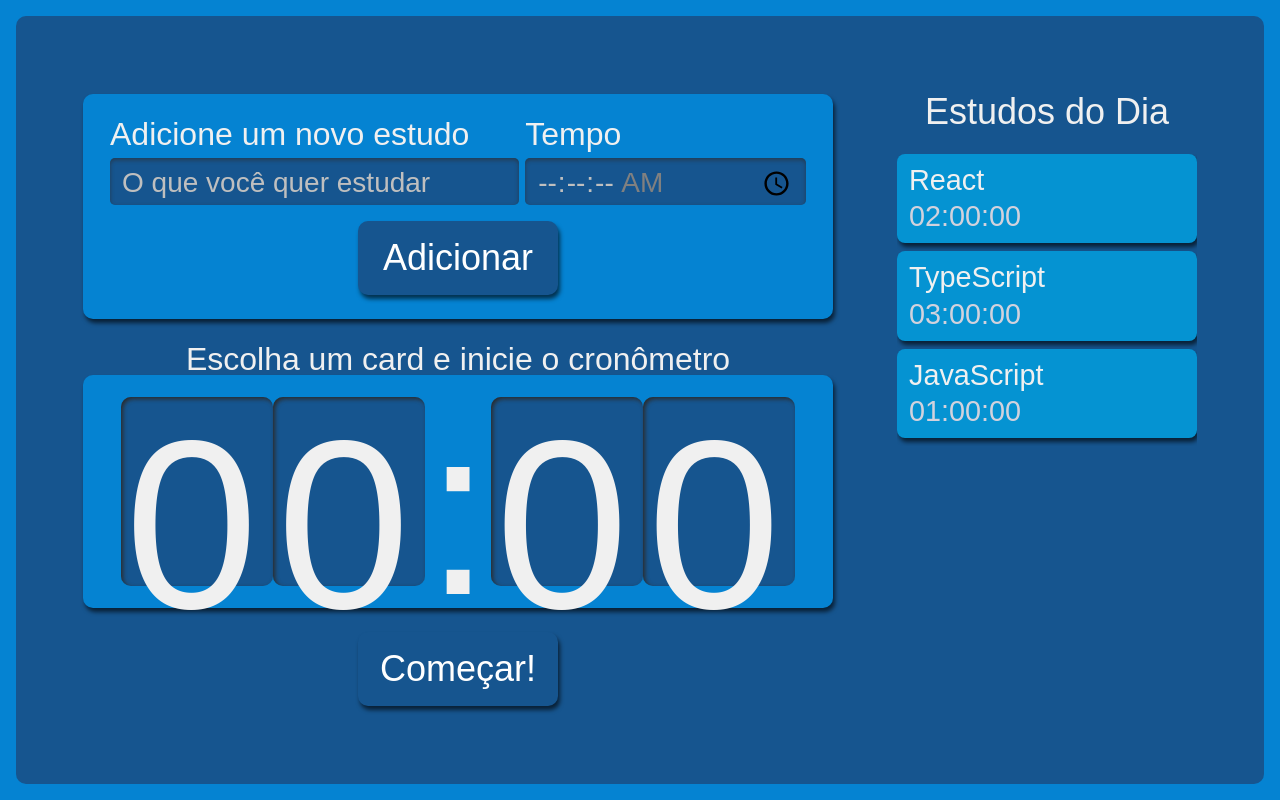
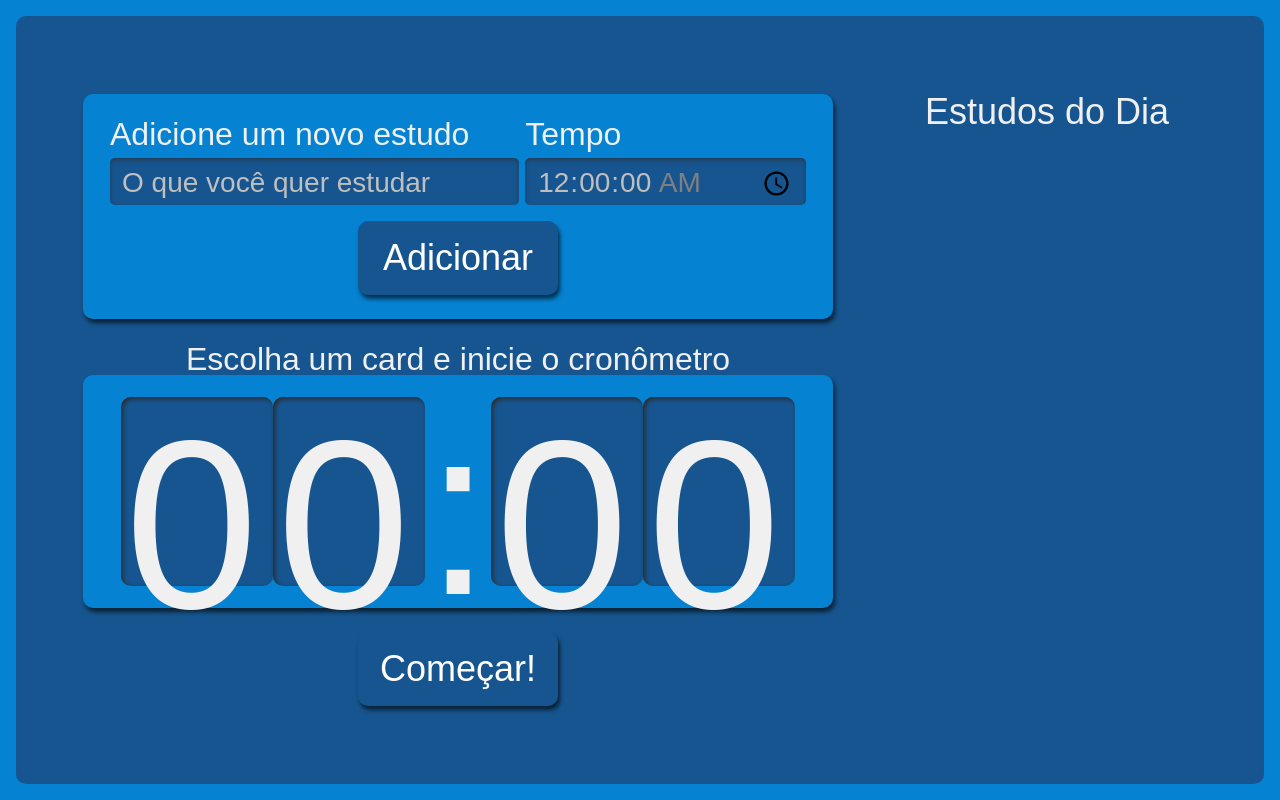
Before and after one commit to ogustavoalves/React-TypeScript, a React (Create React App) app in the folder alura-studies/: page / in a window 1280 px wide. Built offline with nearby package versions, Linux system fonts and the light colour scheme.

Commit message:
:construction: timer and list features

```diff
--- a/alura-studies/src/components/Botao/index.tsx
+++ b/alura-studies/src/components/Botao/index.tsx
@@ -3,6 +3,7 @@ import style from  './Botao.module.scss'
 
 interface Props {
     children: React.ReactNode;
+    type?: string
 }
 
 class Botao extends React.Component <Props>{
--- a/alura-studies/src/components/Formulario/index.tsx
+++ b/alura-studies/src/components/Formulario/index.tsx
@@ -1,11 +1,39 @@
 import React from "react";
 import Botao from "../Botao";
 import style from './Formulario.module.scss';
+import { InterfaceTarefa } from "../../types/ITarefa";
 
-class Formulario extends React.Component {
+class Formulario extends React.Component<{
+    setTarefas:React.Dispatch<React.SetStateAction<InterfaceTarefa[]>>
+    }> {
+    state = {
+        tarefa: "",
+        tempo: "00:00"
+    }
+
+    addTarefa (evento: React.FormEvent<HTMLFormElement>) {
+        evento.preventDefault();
+        this.props.setTarefas(tarefasAntigas =>
+            [
+                ...tarefasAntigas,
+                {
+                    ...this.state,
+                    selecionado: false,
+                    completado: false
+                }
+            ]
+        );
+
+        //"limpa" o formulário após o submit
+        this.setState({
+            tarefa: "",
+            tempo: "00:00"
+        })
+    }
+
     render () {
         return (
-            <form className={style.novaTarefa}>
+            <form className={style.novaTarefa} onSubmit={this.addTarefa.bind(this)}>
                 <div className={style.inputContainer}>
                     <label htmlFor="tarefa">
                         Adicione um novo estudo
@@ -13,10 +41,12 @@ class Formulario extends React.Component {
                     <input
                         type="text"
                         name="tarefa"
+                        value={this.state.tarefa}
+                        onChange={evento => this.setState({...this.state, tarefa: evento.target.value})}
                         id="tarefa"
                         placeholder="O que você quer estudar"
                     />
-                </div >
+                </div>
                 <div className={style.inputContainer}>
                     <label htmlFor="tempo">
                         Tempo
@@ -25,13 +55,15 @@ class Formulario extends React.Component {
                         type="time"
                         step="1"
                         name="tempo"
+                        value={this.state.tempo}
+                        onChange={evento => this.setState({...this.state, tempo: evento.target.value})}
                         id="tempo"
                         min="00:00:00"
                         max="01:30:00"
                         required
                     />
                 </div>
-                <Botao>Adicionar</Botao>
+                <Botao type="submit">Adicionar</Botao>
 
             </form>
         )
--- a/alura-studies/src/components/Lista/Lista.module.scss
+++ b/alura-studies/src/components/Lista/Lista.module.scss
@@ -5,6 +5,13 @@
     h2 {
       font-size: 1.25rem;
       margin-bottom: 12px;
+
+      &:hover{
+        cursor: pointer;
+        filter: brightness(130%);
+        color: #0593d2;
+        caret-color: transparent;
+      }
     }
 
     ul {
--- a/alura-studies/src/components/Lista/index.tsx
+++ b/alura-studies/src/components/Lista/index.tsx
@@ -1,20 +1,12 @@
-import React from 'react';
 import style from './Lista.module.scss'
 import Item from './Item'
+import { InterfaceTarefa } from '../../types/ITarefa';
 
-function Lista () {
 
-    const tarefas = [{
-        tarefa: 'React',
-        tempo: '02:00:00'
-    },{
-        tarefa: 'TypeScript',
-        tempo: '03:00:00'
 
-    }, {
-        tarefa: 'JavaScript',
-        tempo: '01:00:00'
-    }]
+function Lista ({tarefas}: {tarefas: InterfaceTarefa[]}) {
+
+
 
     return (
         <aside className={style.listaTarefas}>
--- a/alura-studies/src/pages/App.tsx
+++ b/alura-studies/src/pages/App.tsx
@@ -1,13 +1,16 @@
-import React from 'react';
+import React, { useState } from 'react';
 import Formulario from '../components/Formulario';
 import Lista from '../components/Lista';
 import style from './App.module.scss'
 import Cronometro from '../components/Cronometro';
+import { InterfaceTarefa } from "../types/ITarefa";
+
 function App() {
+  const [tarefas, setTarefas] = useState<InterfaceTarefa[] | []>([])
   return (
     <div className={style.AppStyle}>
-          <Formulario />
-          <Lista />
+          <Formulario setTarefas={setTarefas}/>
+          <Lista tarefas={tarefas}/>
           <Cronometro />
     </div>
   );
--- /dev/null
+++ b/alura-studies/src/types/ITarefa.ts
@@ -0,0 +1,4 @@
+export interface InterfaceTarefa {
+    tarefa: string,
+    tempo: string
+}
```
